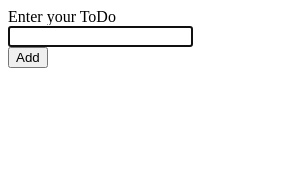
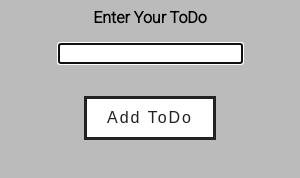
Before and after one commit to sleeplesseditor/ElectronMenu, an Electron app: page add.html in a window 300 px wide. Drawn offline with Linux system fonts and the light colour scheme.

Commit message:
Styling update and add/remove buttons added

```diff
--- a/add.html
+++ b/add.html
@@ -10,15 +10,17 @@
         <title>Add New ToDo</title>
         <meta name="description" content="">
         <meta name="viewport" content="width=device-width, initial-scale=1">
-        <link rel="stylesheet" href="">
+        <link rel="preconnect" href="https://fonts.gstatic.com">
+        <link href="https://fonts.googleapis.com/css2?family=Roboto:wght@300&display=swap" rel="stylesheet">
+        <link rel="stylesheet" href="./index.css">
     </head>
     <body>
        <form>
-            <div>
-                <lable>Enter your ToDo</lable>
-                <input autofocus />
+            <div class="todo-form">
+                <label>Enter Your ToDo</label>
+                <input class="todo-form-input" autofocus />
+                <button class="open-btn" type="submit">Add ToDo</button>
             </div>
-            <button type="submit">Add</button>
        </form>
        <script>
            const electron = require('electron');
--- /dev/null
+++ b/index.css
@@ -0,0 +1,103 @@
+body {
+    background-color: #bbb;
+    font-family: 'Roboto';
+}
+
+.todo-container {
+    display: flex;
+    justify-content: center;
+    align-items: center;
+    flex-direction: column;
+}
+
+.btn-container {
+    display: flex;
+    justify-content: space-evenly;
+    width: 100%;
+}
+
+ul {
+    list-style: none;
+    width: 80%;
+    margin: 1rem;
+}
+
+li {
+    background-color: #fff;
+    color: #000;
+    padding: 1rem;
+    margin-bottom: 1rem;
+}
+
+.todo-form {
+    display: flex;
+    flex-direction: column;
+    justify-content: center;
+    align-items: center;
+}
+
+.todo-form-input {
+    margin: 1rem 0;
+}
+
+label {
+    font-weight: bold;
+}
+
+.open-btn,
+.remove-btn {
+    margin: 1rem 0.5rem;
+    font-family: sans-serif;
+    font-size: 15px;
+
+    text-decoration: none;
+    background: #fff;
+    color: #222;
+    letter-spacing: 2px;
+    border: 3px solid #222;
+    transition: all 0.5s;
+    padding: 10px 20px;
+    font-size: 16px;
+    position: relative;
+    overflow: hidden;
+    display: flex;
+    justify-content: center;
+    align-items: center;
+    cursor: pointer !important;
+}
+
+.open-btn:hover,
+.remove-btn:hover {
+    color:#ffffff;
+}
+
+.open-btn:hover {
+    background-color: #01AF18;
+}
+
+.remove-btn:hover {
+    background-color: #F44336;
+}
+
+.open-btn:before,
+.remove-btn:before {
+    content: '';
+    background-color: white;
+    position: absolute;
+    left: 0;
+    top: 0;
+    height: 50px;
+    width: 100%;
+    transform: translateX(-100%) rotate(45deg);
+    transition: all 0.5s;
+}
+
+.open-btn.active,
+.remove-btn.active {
+    color: #e3e3e3;
+}
+
+.open-btn:hover::before,
+.remove-btn:hover::before {
+    transform: translateX(100%) rotate(45deg);
+}
--- a/index.js
+++ b/index.js
@@ -29,11 +29,14 @@ function createAddWindow() {
     addWindow.on('close', () => addWindow = null);
 }
 
+ipcMain.on('todo:openAdd', (event) => {
+    createAddWindow();
+});
+
 ipcMain.on('todo:add', (event, todo) => {
     mainWindow.webContents.send('todo:add', todo);
     addWindow.close();
 });
-
 
 const menuTemplate = [
     {
```
Also changed, not shown: main.html (+21 -3 lines).
